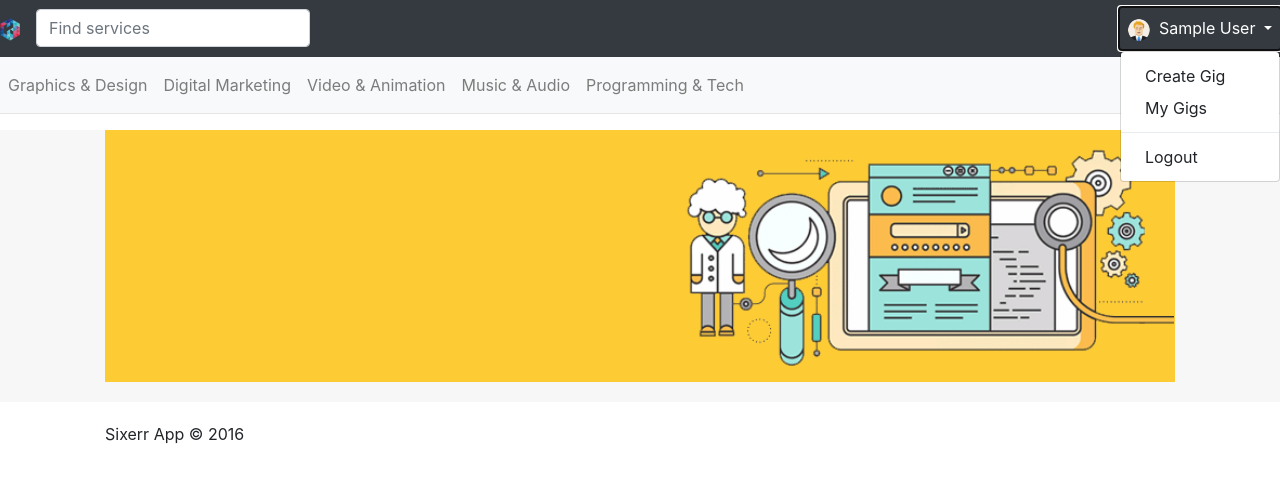
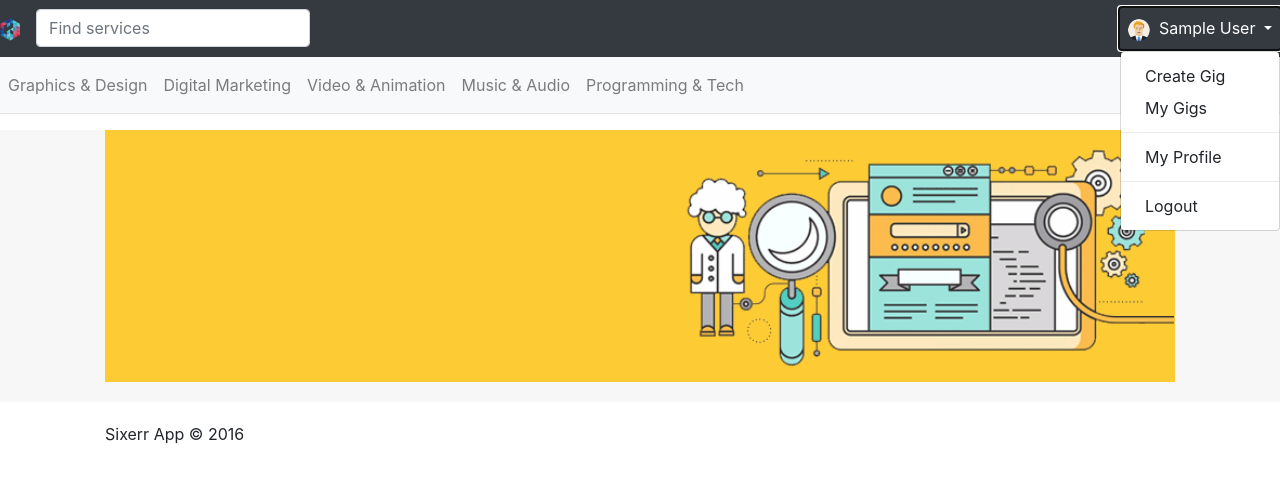
Before and after one commit to dorocinski/learn-sixerr-upd, a Django app: a page that uses sixerrapp/templates/base.html in a window 1280 px wide, after a click that opens the changed part. Shown: the top 483 px of the page. Run offline with Django 3.2, Linux system fonts and the light colour scheme; the visitor is signed in with stand-in values (Sample User, id 1); data that the repository does not hold is empty; some libraries are stand-ins or nearby versions.

Commit message:
T10_1: Create User Profile page

```diff
--- a/sixerrapp/templates/base.html
+++ b/sixerrapp/templates/base.html
@@ -52,6 +52,8 @@
                 <a class="dropdown-item" href="{% url 'create_gig' %}" >Create Gig</a>
                 <a class="dropdown-item" href="{% url 'my_gigs' %}" >My Gigs</a>
                 <div class="dropdown-divider"></div>
+                <a class="dropdown-item" href="{% url 'profile' user.username %}" >My Profile</a>
+                <div class="dropdown-divider"></div>
                 <a class="dropdown-item"
                   href="{% url 'logout' %}?next={{request.path}}" >Logout</a>
               </div>
--- a/sixerrapp/templates/home.html
+++ b/sixerrapp/templates/home.html
@@ -14,7 +14,7 @@
           <a href="{% url 'gig_detail' gig.id %}"><img class="card-img-top" src="/media/{{ gig.photo }}"></a>
           <div class="card-body">
             <p class="card-text" ><a href="{% url 'gig_detail' gig.id %}">{{ gig.title }}</a></p>
-            <p class="card-text"><span>by <a href="#">{{ gig.user.username }}</a></span><b class="green float-right">${{ gig.price }}</b></p>
+            <p class="card-text"><span>by <a href="{%url 'profile' gig.user.username %}">{{ gig.user.username }}</a></span><b class="green float-right">${{ gig.price }}</b></p>
             <!-- <p class="card-text"><small class="text-muted">Posted 3 mins ago</small></p> -->
           </div>
         </div>
--- /dev/null
+++ b/sixerrapp/templates/profile.html
@@ -0,0 +1,6 @@
+{% extends 'base.html' %}
+{% load static %}
+
+{% block page %}
+  Profile Page
+{% endblock %}
--- a/sixerrapp/urls.py
+++ b/sixerrapp/urls.py
@@ -8,4 +8,7 @@ urlpatterns = [
     path('my_gigs/', views.my_gigs, name='my_gigs'),
     path('create_gig/', views.create_gig, name='create_gig'),
     path('edit_gig/<int:id>/', views.edit_gig, name='edit_gig'),
+    path('profile/<slug:username>/', views.profile, name='profile'),
 ]
+
+# Help for URL PAtterns: https://consideratecode.com/2018/05/02/django-2-0-url-to-path-cheatsheet/
--- a/sixerrapp/views.py
+++ b/sixerrapp/views.py
@@ -15,7 +15,6 @@ def gig_detail(request, id):
     except Gig.DoesNotExist:
         return redirect('/')
     return render(request, 'gig_detail.html', {"gig": gig})
-
 
 @login_required(login_url='/')
 def create_gig(request):
@@ -54,3 +53,7 @@ def edit_gig(request, id):
 def my_gigs(request):
     gigs = Gig.objects.filter(user=request.user)
     return render(request, 'my_gigs.html', {"gigs": gigs})
+
+@login_required(login_url='/')
+def profile(request, username):
+    return render(request, 'profile.html', {})
```
Also changed, not shown: sixerrapp/templates/gig_detail.html (+5 -3 lines).
